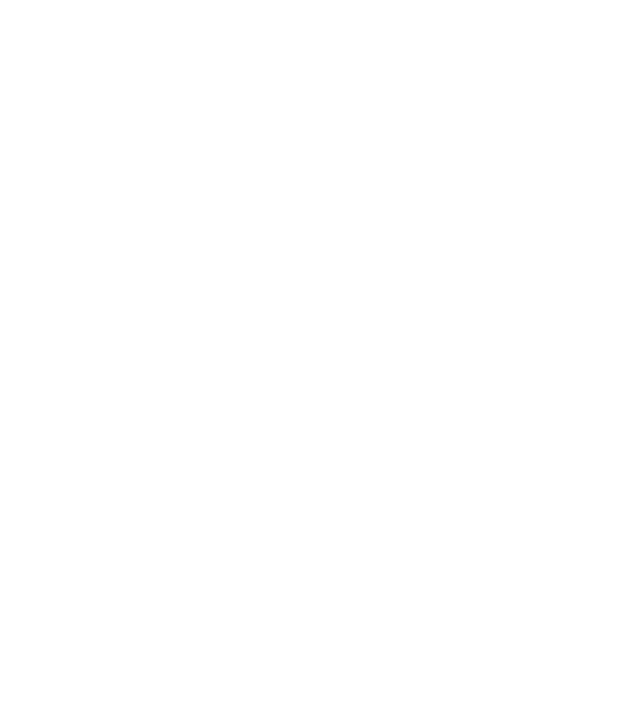
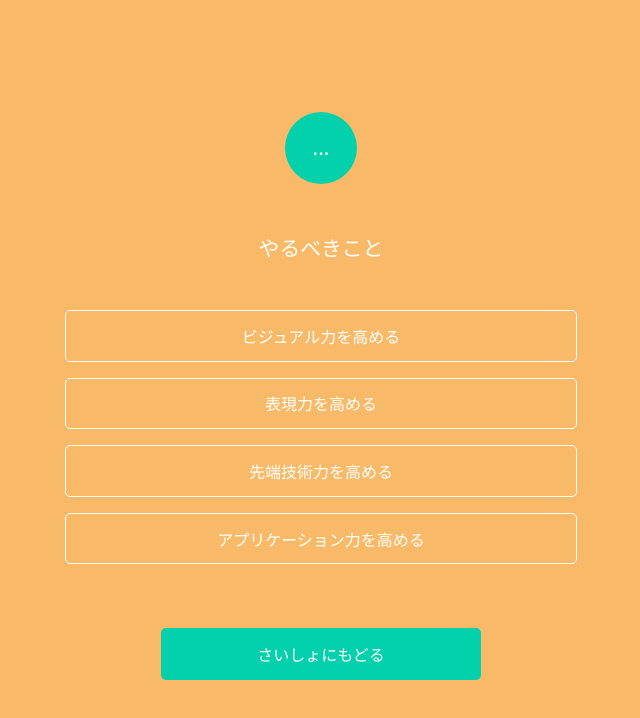
Before and after one commit to impv/frontend-adventure-guide, a React app: page /todo in a window 1280 px wide. Shown: the top 718 px of the page, without its empty margins (319-959 px from the left). Built offline with nearby package versions, Linux system fonts and the light colour scheme; the HTML template or start-up script is replaced by a standard one.

Commit message:
:sparkles: Add ToDo pages

```diff
--- a/src/pages/SkillChart.tsx
+++ b/src/pages/SkillChart.tsx
@@ -11,7 +11,9 @@ const CheckList: React.StatelessComponent = () => (
   <Page>
     <PageHeader iconText="!">あなたに必要なスキル</PageHeader>
     <PageFooter>
-      <Button type="primary">なにをすればいい?</Button>
+      <Link to="/todo">
+        <Button type="primary">なにをすればいい?</Button>
+      </Link>
       <Link to="/">
         <Button type="outline">えらびなおす</Button>
       </Link>
--- /dev/null
+++ b/src/pages/ToDo.tsx
@@ -0,0 +1,47 @@
+import * as React from 'react'
+
+import styled from 'styled-components'
+
+import LinkButton from '~/components/LinkButton'
+import Page from '~/components/Page'
+import PageFooter from '~/components/PageFooter'
+import PageHeader from '~/components/PageHeader'
+
+import { Link } from 'react-router-dom'
+
+const Buttons = styled.div`
+  // layout
+  display: flex;
+  flex-direction: column;
+
+  > *:not(:first-child) {
+    margin-top: 1em;
+  }
+`
+
+const ToDo: React.StatelessComponent = () => (
+  <Page>
+    <PageHeader iconText="...">やるべきこと</PageHeader>
+    <Buttons>
+      <LinkButton to="/todo/visual" type="outline" block>
+        ビジュアル力を高める
+      </LinkButton>
+      <LinkButton to="/todo/expression" type="outline" block>
+        表現力を高める
+      </LinkButton>
+      <LinkButton to="/todo/tech" type="outline" block>
+        先端技術力を高める
+      </LinkButton>
+      <LinkButton to="/todo/application" type="outline" block>
+        アプリケーション力を高める
+      </LinkButton>
+    </Buttons>
+    <PageFooter>
+      <LinkButton to="/" type="primary">
+        さいしょにもどる
+      </LinkButton>
+    </PageFooter>
+  </Page>
+)
+
+export default ToDo
--- /dev/null
+++ b/src/pages/ToDoDetails.tsx
@@ -0,0 +1,45 @@
+import * as React from 'react'
+
+import styled from 'styled-components'
+
+import Button from '~/components/Button'
+import LinkButton from '~/components/LinkButton'
+import Page from '~/components/Page'
+import PageFooter from '~/components/PageFooter'
+import PageHeader from '~/components/PageHeader'
+
+import { Link } from 'react-router-dom'
+
+const Buttons = styled.div`
+  // layout
+  display: flex;
+  flex-direction: column;
+
+  > *:not(:first-child) {
+    margin-top: 1em;
+  }
+`
+
+const ToDo: React.StatelessComponent = () => (
+  <Page>
+    <PageHeader iconText="...">先端技術力を高める</PageHeader>
+    <Buttons>
+      <Button type="outline" block>
+        HTML/CSS/JSでできること、やるべきことを理解する
+      </Button>
+      <Button type="outline" block>
+        Canvas
+      </Button>
+      <Button type="outline" block>
+        LocalStorage/IndexedDB/SessionStorage
+      </Button>
+    </Buttons>
+    <PageFooter>
+      <LinkButton to="/todo" type="primary">
+        もどる
+      </LinkButton>
+    </PageFooter>
+  </Page>
+)
+
+export default ToDo
--- a/src/router/index.tsx
+++ b/src/router/index.tsx
@@ -6,12 +6,16 @@ import store from '~/store'
 
 import CheckList from '~/pages/CheckList'
 import SkillChart from '~/pages/SkillChart'
+import ToDo from '~/pages/ToDo'
+import ToDoDetails from '~/pages/ToDoDetails'
 
 export const ConnectedRouter: React.SFC = () => (
   <BrowserRouter>
     <div>
       <Route exact path="/" component={CheckList} />
       <Route exact path="/skill" component={SkillChart} />
+      <Route exact path="/todo" component={ToDo} />
+      <Route exact path="/todo/:gener" component={ToDoDetails} />
     </div>
   </BrowserRouter>
 )
```
